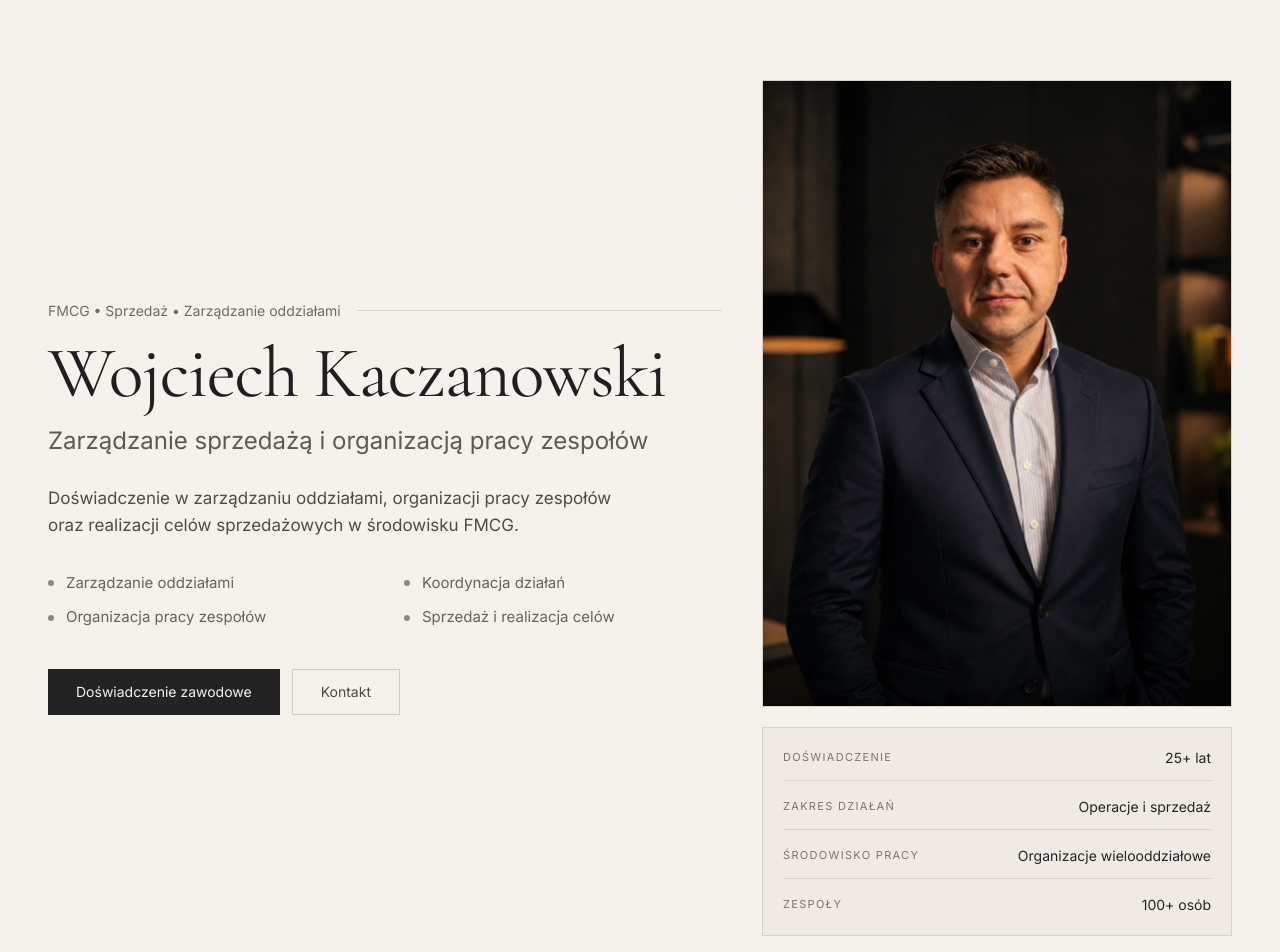
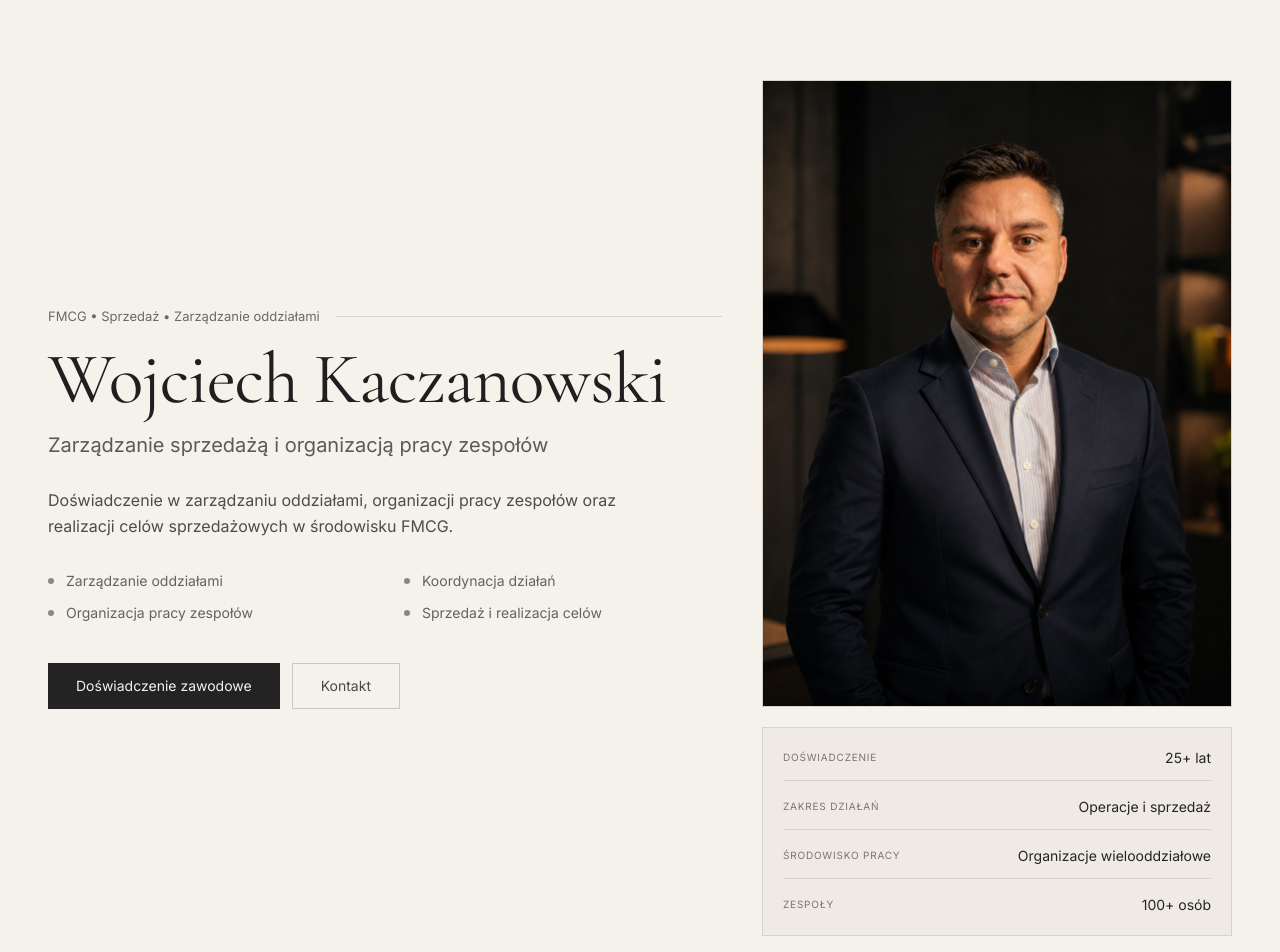
Before and after one commit to joannaklos1983/portfolio-wojciech-kaczanowski, a Next.js app: page / in a window 1280 px wide. Shown: the top 952 px of the page. Built offline with nearby package versions, Linux system fonts and the light colour scheme.

Commit message:
Update Hero.tsx

```diff
--- a/src/components/sections/Hero.tsx
+++ b/src/components/sections/Hero.tsx
@@ -11,7 +11,7 @@ export default function Hero() {
       <Container className="relative z-10">
         <div className="grid grid-cols-1 items-center gap-10 lg:grid-cols-12">
 
-          {/* Lewa kolumna */}
+          {/* LEWA KOLUMNA */}
           <motion.div
             initial={{ opacity: 0, y: 20 }}
             animate={{ opacity: 1, y: 0 }}
@@ -19,75 +19,75 @@ export default function Hero() {
             className="space-y-7 lg:col-span-7"
           >
 
-            {/* Górny label */}
+            {/* TOP LABEL */}
             <div className="space-y-4">
 
               <div className="flex items-center gap-4">
-                <span className="text-sm text-[#6e6a66]">
+                <span className="text-[13px] text-[#6d6965]">
                   FMCG • Sprzedaż • Zarządzanie oddziałami
                 </span>
 
                 <div className="h-px flex-1 bg-[#d8d2ca]" />
               </div>
 
-              {/* Nazwa */}
+              {/* H1 */}
               <h1 className="font-display text-5xl leading-[0.95] text-[#1f1f1f] md:text-6xl lg:text-[72px]">
                 Wojciech Kaczanowski
               </h1>
 
-              {/* Subheadline */}
-              <p className="text-xl text-[#5d5a56] md:text-2xl">
+              {/* SUBHEADLINE */}
+              <p className="text-lg font-normal text-[#5d5955] md:text-xl">
                 Zarządzanie sprzedażą i organizacją pracy zespołów
               </p>
 
             </div>
 
-            {/* Opis */}
+            {/* OPIS */}
             <div>
-              <p className="max-w-xl text-[17px] leading-relaxed text-[#4f4b47]">
+              <p className="max-w-xl text-[16px] leading-relaxed text-[#4f4b47]">
                 Doświadczenie w zarządzaniu oddziałami, organizacji pracy zespołów
                 oraz realizacji celów sprzedażowych w środowisku FMCG.
               </p>
             </div>
 
-            {/* Kompetencje */}
+            {/* KOMPETENCJE */}
             <div className="grid max-w-2xl grid-cols-1 gap-x-10 gap-y-3 pt-1 sm:grid-cols-2">
 
               <div className="flex items-center gap-3">
-                <div className="h-1.5 w-1.5 rounded-full bg-[#8d8882]" />
+                <div className="h-1.5 w-1.5 rounded-full bg-[#8c8781]" />
 
-                <span className="text-[15px] text-[#66625d]">
+                <span className="text-sm text-[#66625e]">
                   Zarządzanie oddziałami
                 </span>
               </div>
 
               <div className="flex items-center gap-3">
-                <div className="h-1.5 w-1.5 rounded-full bg-[#8d8882]" />
+                <div className="h-1.5 w-1.5 rounded-full bg-[#8c8781]" />
 
-                <span className="text-[15px] text-[#66625d]">
+                <span className="text-sm text-[#66625e]">
                   Koordynacja działań
                 </span>
               </div>
 
               <div className="flex items-center gap-3">
-                <div className="h-1.5 w-1.5 rounded-full bg-[#8d8882]" />
+                <div className="h-1.5 w-1.5 rounded-full bg-[#8c8781]" />
 
-                <span className="text-[15px] text-[#66625d]">
+                <span className="text-sm text-[#66625e]">
                   Organizacja pracy zespołów
                 </span>
               </div>
 
               <div className="flex items-center gap-3">
-                <div className="h-1.5 w-1.5 rounded-full bg-[#8d8882]" />
+                <div className="h-1.5 w-1.5 rounded-full bg-[#8c8781]" />
 
-                <span className="text-[15px] text-[#66625d]">
+                <span className="text-sm text-[#66625e]">
                   Sprzedaż i realizacja celów
                 </span>
               </div>
 
             </div>
 
-            {/* Przyciski */}
+            {/* CTA */}
             <div className="flex flex-col gap-3 pt-3 sm:flex-row">
 
               <a
@@ -99,7 +99,7 @@ export default function Hero() {
 
               <a
                 href="#kontakt"
-                className="inline-flex items-center justify-center border border-[#cfc8bf] px-7 py-3 text-sm text-[#4d4a46] transition-all duration-300 hover:border-[#a8a097] hover:bg-[#ece7e0]"
+                className="inline-flex items-center justify-center border border-[#cec7be] px-7 py-3 text-sm text-[#4c4945] transition-all duration-300 hover:border-[#aaa29a] hover:bg-[#ece7e0]"
               >
                 Kontakt
               </a>
@@ -108,7 +108,7 @@ export default function Hero() {
 
           </motion.div>
 
-          {/* Prawa kolumna */}
+          {/* PRAWA KOLUMNA */}
           <motion.div
             initial={{ opacity: 0 }}
             animate={{ opacity: 1 }}
@@ -118,7 +118,7 @@ export default function Hero() {
 
             <div className="space-y-5">
 
-              {/* Zdjęcie */}
+              {/* ZDJĘCIE */}
               <div className="relative aspect-[3/4] overflow-hidden border border-[#d7d1c8] bg-[#ece7e0]">
                 <Image
                   src="/images/wojciech_kaczanowski.png"
@@ -129,13 +129,13 @@ export default function Hero() {
                 />
               </div>
 
-              {/* Informacje */}
+              {/* INFO CARD */}
               <div className="border border-[#d7d1c8] bg-[#efeae3] p-5">
 
                 <div className="space-y-4">
 
                   <div className="flex items-center justify-between border-b border-[#d8d2ca] pb-3">
-                    <span className="text-[11px] tracking-[0.12em] text-[#7a756f]">
+                    <span className="text-[10px] tracking-[0.08em] text-[#7b766f]">
                       DOŚWIADCZENIE
                     </span>
 
@@ -145,7 +145,7 @@ export default function Hero() {
                   </div>
 
                   <div className="flex items-center justify-between border-b border-[#d8d2ca] pb-3">
-                    <span className="text-[11px] tracking-[0.12em] text-[#7a756f]">
+                    <span className="text-[10px] tracking-[0.08em] text-[#7b766f]">
                       ZAKRES DZIAŁAŃ
                     </span>
 
@@ -155,7 +155,7 @@ export default function Hero() {
                   </div>
 
                   <div className="flex items-center justify-between border-b border-[#d8d2ca] pb-3">
-                    <span className="text-[11px] tracking-[0.12em] text-[#7a756f]">
+                    <span className="text-[10px] tracking-[0.08em] text-[#7b766f]">
                       ŚRODOWISKO PRACY
                     </span>
 
@@ -165,7 +165,7 @@ export default function Hero() {
                   </div>
 
                   <div className="flex items-center justify-between">
-                    <span className="text-[11px] tracking-[0.12em] text-[#7a756f]">
+                    <span className="text-[10px] tracking-[0.08em] text-[#7b766f]">
                       ZESPOŁY
                     </span>
 
```
